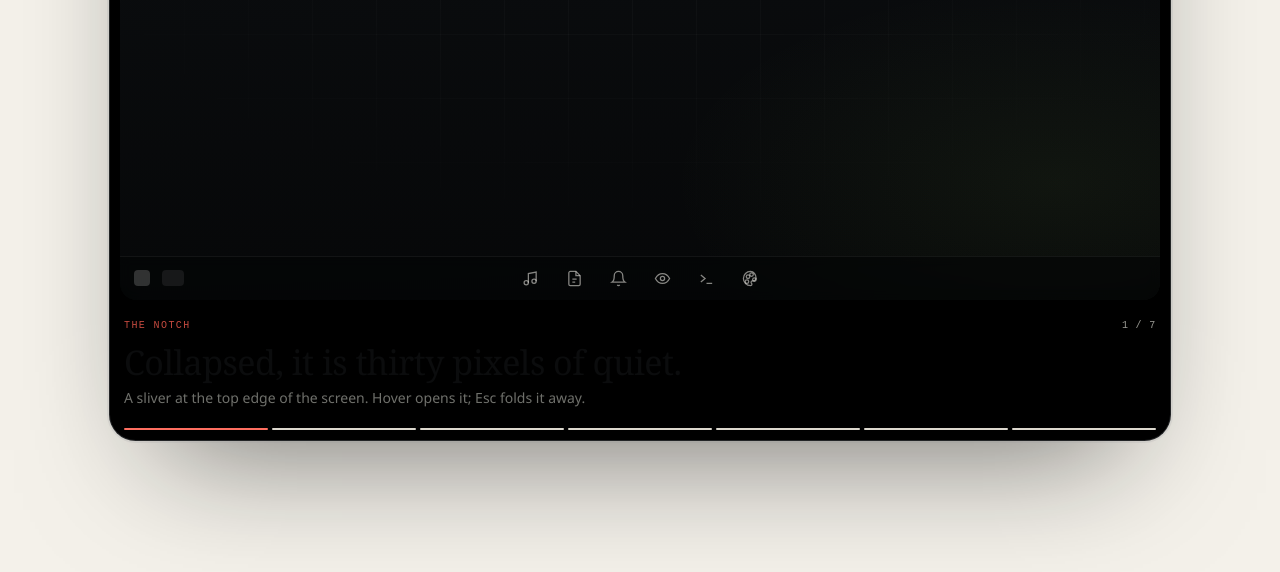
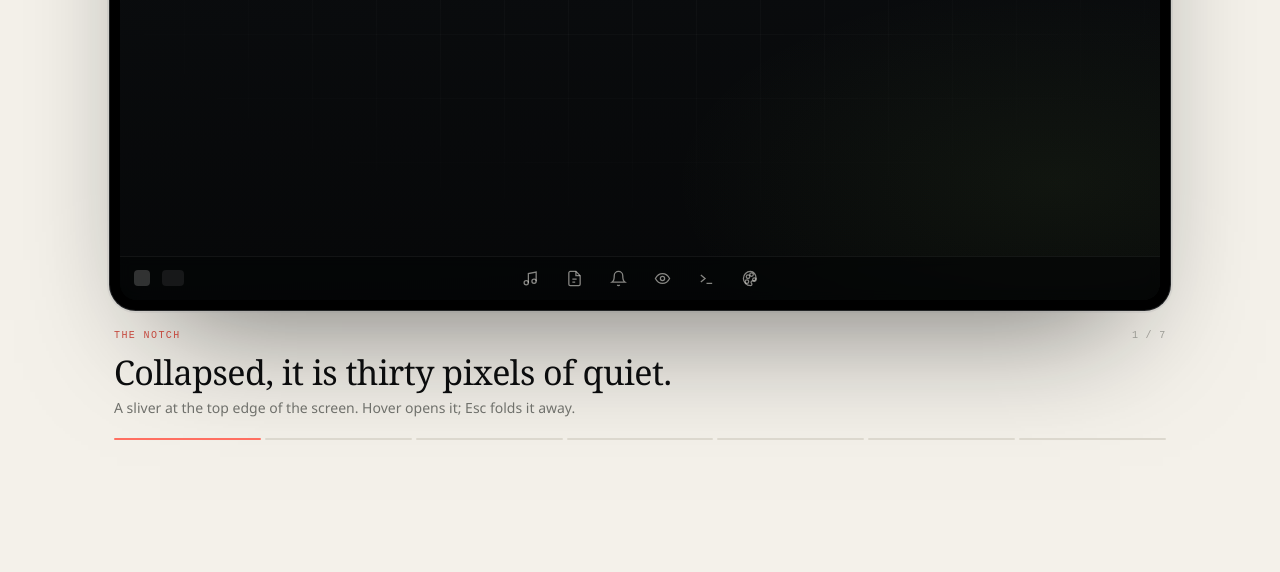
Before and after one commit to Saiteja02806/notch-website, an Astro site: page / in a window 1280 px wide. Shown: the part 2287-2859 px from the top of the page. Built offline with nearby package versions, Linux system fonts and the light colour scheme; Astro itself is replaced by a stand-in of ours.

Commit message:
Move demo caption below the device frame

```diff
--- a/src/components/NotchDemo.astro
+++ b/src/components/NotchDemo.astro
@@ -188,7 +188,9 @@ const scenes: Scene[] = [
           </div>
         </div>
 
-        <div class="demo-caption">
+        </div>
+
+<div class="demo-caption">
           <div class="demo-caption-row">
             <span class="demo-label" data-demo-label>The notch</span>
             <span class="demo-count" data-demo-count>1 / {scenes.length}</span>
@@ -198,7 +200,7 @@ const scenes: Scene[] = [
           <div class="demo-progress" data-demo-progress aria-hidden="true">
             {scenes.map((scene) => <span data-seg={scene.id}></span>)}
           </div>
-        </div>
+
       </div>
     </div>
   </div>
```
